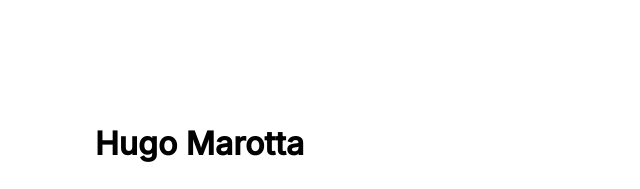
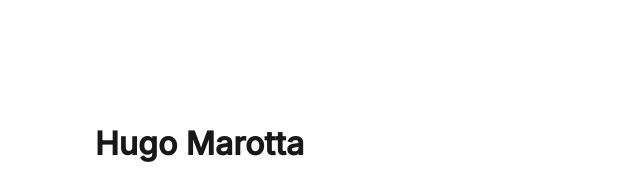
Before and after one commit to humtta/humtta-com, a website built with Parcel: page src/index.html in a window 1280 px wide. Shown: the top 189 px of the page, 319-959 px from the left. Built offline with nearby package versions, Linux system fonts and the light colour scheme.

Commit message:
Add base style for h1 element

```diff
--- a/src/style.css
+++ b/src/style.css
@@ -57,6 +57,11 @@ body {
   line-height: var(--line-height);
 }
 
+h1 {
+  font-size: var(--font-size-lg);
+  opacity: var(--alpha-90);
+}
+
 /* Layout */
 
 .container {
```
